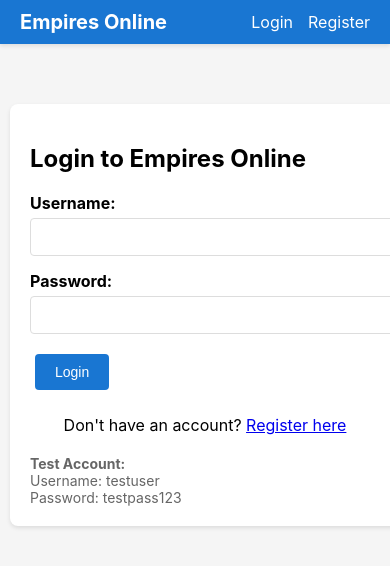
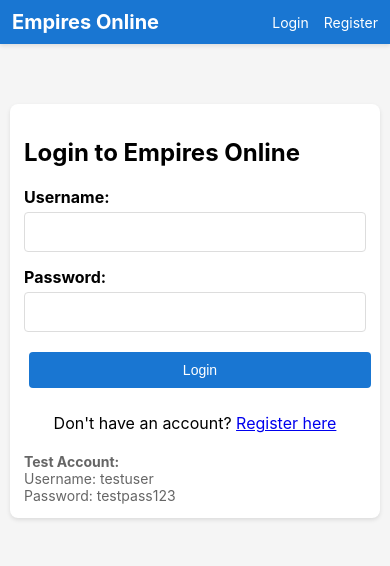
Before and after one commit to bobbydeveaux/empires-online, a React (Create React App) app in the folder frontend/: page /login in a window 390 px wide. Shown: the top 566 px of the page. Built offline with nearby package versions, Linux system fonts and the light colour scheme; no server answers.

Commit message:
[task-empires-online-feat-ui-polish-2] Add mobile-responsive layout and no-scroll guarantee (#54)
Closes #39

Automated merge by COOMerger

```diff
--- a/frontend/src/App.css
+++ b/frontend/src/App.css
@@ -1,3 +1,9 @@
+*,
+*::before,
+*::after {
+  box-sizing: border-box;
+}
+
 body {
   margin: 0;
   font-family: -apple-system, BlinkMacSystemFont, 'Segoe UI', 'Roboto', 'Oxygen',
@@ -6,6 +12,7 @@ body {
   -webkit-font-smoothing: antialiased;
   -moz-osx-font-smoothing: grayscale;
   background-color: #f5f5f5;
+  overflow-x: hidden;
 }
 
 code {
@@ -134,6 +141,82 @@ code {
   grid-template-columns: 1fr 1fr 1fr;
 }
 
+/* Navbar styles */
+.navbar {
+  background-color: #1976d2;
+  color: white;
+  padding: 10px 20px;
+  display: flex;
+  justify-content: space-between;
+  align-items: center;
+  box-shadow: 0 2px 4px rgba(0,0,0,0.1);
+  flex-wrap: wrap;
+  gap: 8px;
+}
+
+.navbar-brand {
+  color: white;
+  text-decoration: none;
+  font-size: 20px;
+  font-weight: bold;
+}
+
+.navbar-links {
+  display: flex;
+  align-items: center;
+  gap: 20px;
+  flex-wrap: wrap;
+}
+
+.navbar-link {
+  color: white;
+  text-decoration: none;
+}
+
+.navbar-logout {
+  background: none;
+  border: 1px solid white;
+  color: white;
+  padding: 5px 15px;
+  border-radius: 4px;
+  cursor: pointer;
+}
+
+.navbar-auth-links {
+  display: flex;
+  gap: 15px;
+}
+
+/* Page header layout */
+.page-header {
+  display: flex;
+  justify-content: space-between;
+  align-items: center;
+  margin-bottom: 20px;
+  flex-wrap: wrap;
+  gap: 10px;
+}
+
+.page-header h1 {
+  margin: 0;
+}
+
+/* Game info bar */
+.game-info-bar {
+  display: flex;
+  justify-content: space-between;
+  align-items: center;
+  margin-bottom: 20px;
+  flex-wrap: wrap;
+  gap: 10px;
+}
+
+/* Leaderboard table wrapper */
+.table-responsive {
+  overflow-x: auto;
+  -webkit-overflow-scrolling: touch;
+}
+
 @media (max-width: 768px) {
   .grid-2,
   .grid-3 {
@@ -143,4 +226,63 @@ code {
   .main-content {
     padding: 10px;
   }
+
+  .navbar {
+    padding: 10px 12px;
+    gap: 6px;
+  }
+
+  .navbar-links {
+    gap: 12px;
+    font-size: 14px;
+  }
+
+  .navbar-links span {
+    display: none;
+  }
+
+  .page-header {
+    flex-direction: column;
+    align-items: flex-start;
+  }
+
+  .game-info-bar {
+    flex-direction: column;
+    align-items: flex-start;
+  }
+
+  .card {
+    padding: 14px;
+  }
+
+  .btn {
+    padding: 10px 14px;
+    font-size: 14px;
+    width: 100%;
+    text-align: center;
+  }
+
+  .form-group input,
+  .form-group select {
+    font-size: 16px; /* prevents iOS zoom on focus */
+  }
 }
+
+@media (max-width: 375px) {
+  .main-content {
+    padding: 8px;
+  }
+
+  .navbar {
+    padding: 8px 10px;
+  }
+
+  .navbar-brand {
+    font-size: 16px;
+  }
+
+  .card {
+    padding: 10px;
+    margin: 8px 0;
+  }
+}
--- a/frontend/src/components/Navbar.tsx
+++ b/frontend/src/components/Navbar.tsx
@@ -12,63 +12,28 @@ const Navbar: React.FC = () => {
   };
 
   return (
-    <nav style={{
-      backgroundColor: '#1976d2',
-      color: 'white',
-      padding: '10px 20px',
-      display: 'flex',
-      justifyContent: 'space-between',
-      alignItems: 'center',
-      boxShadow: '0 2px 4px rgba(0,0,0,0.1)'
-    }}>
-      <Link
-        to="/"
-        style={{
-          color: 'white',
-          textDecoration: 'none',
-          fontSize: '20px',
-          fontWeight: 'bold'
-        }}
-      >
+    <nav className="navbar">
+      <Link to="/" className="navbar-brand">
         Empires Online
       </Link>
 
-      <div style={{ display: 'flex', alignItems: 'center', gap: '20px' }}>
+      <div className="navbar-links">
         {user ? (
           <>
-            <Link
-              to="/lobby"
-              style={{ color: 'white', textDecoration: 'none' }}
-            >
+            <Link to="/lobby" className="navbar-link">
               Game Lobby
             </Link>
             <span>Welcome, {user.username}!</span>
-            <button
-              onClick={handleLogout}
-              style={{
-                background: 'none',
-                border: '1px solid white',
-                color: 'white',
-                padding: '5px 15px',
-                borderRadius: '4px',
-                cursor: 'pointer'
-              }}
-            >
+            <button onClick={handleLogout} className="navbar-logout">
               Logout
             </button>
           </>
         ) : (
-          <div style={{ display: 'flex', gap: '15px' }}>
-            <Link
-              to="/login"
-              style={{ color: 'white', textDecoration: 'none' }}
-            >
+          <div className="navbar-auth-links">
+            <Link to="/login" className="navbar-link">
               Login
             </Link>
-            <Link
-              to="/register"
-              style={{ color: 'white', textDecoration: 'none' }}
-            >
+            <Link to="/register" className="navbar-link">
               Register
             </Link>
           </div>
--- a/frontend/src/pages/Game.tsx
+++ b/frontend/src/pages/Game.tsx
@@ -100,8 +100,8 @@ const Game: React.FC = () => {
       {/* Connection Status Banner */}
       <ConnectionStatusBanner status={connectionStatus} onReconnect={reconnect} />
 
-      <div style={{ display: 'flex', justifyContent: 'space-between', alignItems: 'center', marginBottom: '20px' }}>
-        <h1>Game #{gameState.game.id}</h1>
+      <div className="game-info-bar">
+        <h1 style={{ margin: 0 }}>Game #{gameState.game.id}</h1>
         <div>
           <strong>Round:</strong> {gameState.game.rounds - gameState.game.rounds_remaining + 1} / {gameState.game.rounds} |{' '}
           <strong>Phase:</strong> {gameState.game.phase}
@@ -184,7 +184,7 @@ const Game: React.FC = () => {
       {/* Leaderboard */}
       <div className="card">
         <h3>Current Leaderboard</h3>
-        <div style={{ overflowX: 'auto' }}>
+        <div className="table-responsive">
           <table style={{ width: '100%', borderCollapse: 'collapse' }}>
             <thead>
               <tr style={{ borderBottom: '2px solid #ddd' }}>
--- a/frontend/src/pages/GameLobby.tsx
+++ b/frontend/src/pages/GameLobby.tsx
@@ -54,9 +54,9 @@ const GameLobby: React.FC = () => {
 
   return (
     <div>
-      <div style={{ display: 'flex', justifyContent: 'space-between', alignItems: 'center', marginBottom: '20px' }}>
+      <div className="page-header">
         <h1>Game Lobby</h1>
-        <div style={{ display: 'flex', gap: '10px' }}>
+        <div style={{ display: 'flex', gap: '10px', flexWrap: 'wrap' }}>
           <button
             className="btn btn-secondary"
             onClick={loadData}
@@ -218,8 +218,8 @@ const GameCardWithWs: React.FC<GameCardWithWsProps> = ({ game, countries, onJoin
 
   return (
     <div className="card">
-      <div style={{ display: 'flex', justifyContent: 'space-between', alignItems: 'center' }}>
-        <h3>Game #{game.id}</h3>
+      <div style={{ display: 'flex', justifyContent: 'space-between', alignItems: 'center', flexWrap: 'wrap', gap: '8px' }}>
+        <h3 style={{ margin: 0 }}>Game #{game.id}</h3>
         {shouldConnect && (
           <span
             style={{
```
Also changed, not shown: 2 other files (tests, documents, lock files or other folders).
